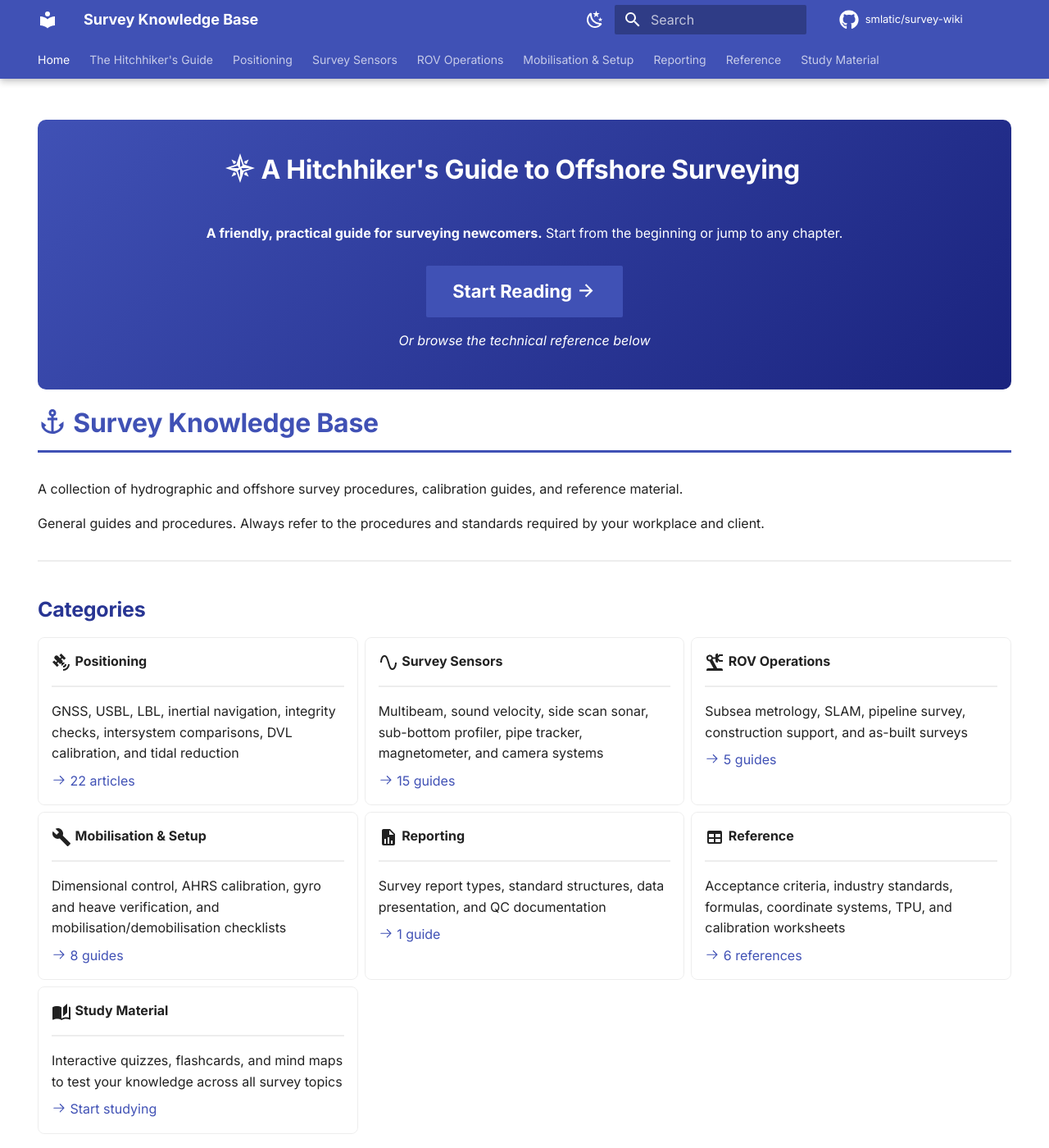
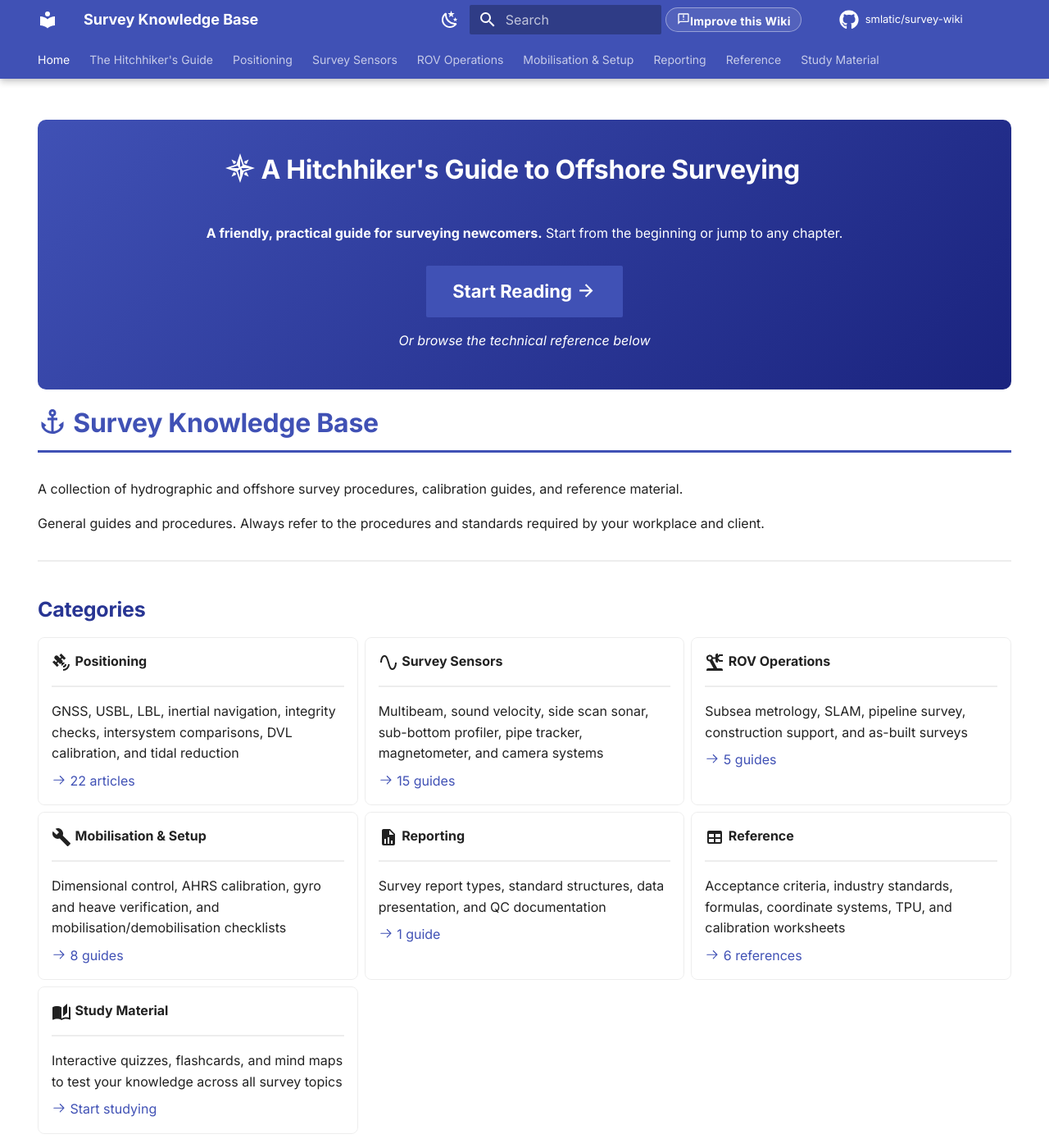
Before and after one commit to smlatic/survey-wiki, an MkDocs documentation site: the page built from docs/index.md, in a window 1280 px wide and 1400 px high. Shown: the whole window at 82% size. Built offline with MkDocs 1.6.1 and Material for MkDocs 9.7.7, drawn with Linux system fonts in a browser that asks for light colours; comment, search, counter and statistics services are not loaded.

Commit message:
feat: add 'Improve this Wiki' feedback button with Google Form modal
Header button opens a modal with embedded Google Form for visitors to
submit corrections, topic suggestions, and general feedback.

Co-Authored-By: Claude Opus 4.6 <noreply@anthropic.com>

```diff
--- /dev/null
+++ b/docs/javascripts/feedback.js
@@ -0,0 +1,85 @@
+(function () {
+  "use strict";
+
+  function createFeedbackButton() {
+    var nav = document.querySelector(".md-header__inner.md-grid");
+    if (!nav) return;
+
+    // Don't add if already exists
+    if (document.getElementById("feedback-btn")) return;
+
+    var btn = document.createElement("button");
+    btn.id = "feedback-btn";
+    btn.className = "md-header__button feedback-header-btn";
+    btn.setAttribute("aria-label", "Improve this Wiki");
+    btn.setAttribute("title", "Improve this Wiki");
+    btn.innerHTML =
+      '<svg viewBox="0 0 24 24" width="24" height="24" class="feedback-header-btn__icon">' +
+      '<path fill="currentColor" d="M20 2H4c-1.1 0-2 .9-2 2v18l4-4h14c1.1 0 2-.9 2-2V4c0-1.1-.9-2-2-2zm0 14H5.17L4 17.17V4h16v12zM11 5h2v5h-2zm0 7h2v2h-2z"/>' +
+      "</svg>" +
+      '<span class="feedback-header-btn__label">Improve this Wiki</span>';
+
+    // Insert before the repo source link or at the end
+    var source = nav.querySelector(".md-header__source");
+    if (source) {
+      nav.insertBefore(btn, source);
+    } else {
+      nav.appendChild(btn);
+    }
+
+    btn.addEventListener("click", openModal);
+  }
+
+  function openModal() {
+    var modal = document.getElementById("feedback-modal");
+    if (!modal) return;
+    modal.setAttribute("aria-hidden", "false");
+    document.body.style.overflow = "hidden";
+    var closeBtn = modal.querySelector(".feedback-modal__close");
+    if (closeBtn) closeBtn.focus();
+  }
+
+  function closeModal() {
+    var modal = document.getElementById("feedback-modal");
+    if (!modal) return;
+    modal.setAttribute("aria-hidden", "true");
+    document.body.style.overflow = "";
+  }
+
+  function initModal() {
+    var modal = document.getElementById("feedback-modal");
+    if (!modal) return;
+
+    // Close on overlay click or close button
+    modal.querySelectorAll("[data-close-modal]").forEach(function (el) {
+      el.addEventListener("click", closeModal);
+    });
+
+    // Close on Escape key
+    document.addEventListener("keydown", function (e) {
+      if (e.key === "Escape") closeModal();
+    });
+
+    // Stop clicks inside container from closing modal
+    var container = modal.querySelector(".feedback-modal__container");
+    if (container) {
+      container.addEventListener("click", function (e) {
+        e.stopPropagation();
+      });
+    }
+  }
+
+  function init() {
+    createFeedbackButton();
+    initModal();
+  }
+
+  // MkDocs Material instant loading support
+  if (typeof document$ !== "undefined") {
+    document$.subscribe(function () {
+      init();
+    });
+  } else {
+    document.addEventListener("DOMContentLoaded", init);
+  }
+})();
--- a/docs/stylesheets/extra.css
+++ b/docs/stylesheets/extra.css
@@ -315,3 +315,161 @@
 [data-md-color-scheme="slate"] .md-nav__link[href*="study-material"] {
   color: #9fa8da !important;
 }
+
+/* ===== Feedback Button & Modal ===== */
+
+/* Header button */
+.feedback-header-btn {
+  display: inline-flex;
+  align-items: center;
+  gap: 0.4em;
+  padding: 0.35em 0.9em;
+  margin: 0 0.4em;
+  border: 1.5px solid rgba(255, 255, 255, 0.4);
+  border-radius: 2em;
+  background: rgba(255, 255, 255, 0.1);
+  color: var(--md-primary-bg-color);
+  font-family: inherit;
+  font-size: 0.7rem;
+  font-weight: 600;
+  letter-spacing: 0.02em;
+  cursor: pointer;
+  transition: background 0.2s, border-color 0.2s;
+  white-space: nowrap;
+  line-height: 1;
+}
+
+.feedback-header-btn:hover {
+  background: rgba(255, 255, 255, 0.2);
+  border-color: rgba(255, 255, 255, 0.7);
+}
+
+.feedback-header-btn__icon {
+  width: 16px;
+  height: 16px;
+  flex-shrink: 0;
+}
+
+.feedback-header-btn__label {
+  display: inline;
+}
+
+/* Hide label text on small screens, keep icon */
+@media screen and (max-width: 76.25em) {
+  .feedback-header-btn__label {
+    display: none;
+  }
+  .feedback-header-btn {
+    padding: 0.4em;
+    border: none;
+    background: transparent;
+    margin: 0 0.1em;
+  }
+  .feedback-header-btn__icon {
+    width: 24px;
+    height: 24px;
+  }
+}
+
+/* Modal overlay */
+.feedback-modal {
+  position: fixed;
+  top: 0;
+  left: 0;
+  width: 100%;
+  height: 100%;
+  z-index: 200;
+  display: flex;
+  align-items: center;
+  justify-content: center;
+  visibility: visible;
+  opacity: 1;
+  transition: visibility 0.2s, opacity 0.2s;
+}
+
+.feedback-modal[aria-hidden="true"] {
+  visibility: hidden;
+  opacity: 0;
+  pointer-events: none;
+}
+
+.feedback-modal__overlay {
+  position: absolute;
+  top: 0;
+  left: 0;
+  width: 100%;
+  height: 100%;
+  background: rgba(0, 0, 0, 0.5);
+  backdrop-filter: blur(2px);
+}
+
+/* Modal container */
+.feedback-modal__container {
+  position: relative;
+  width: 90%;
+  max-width: 640px;
+  max-height: 85vh;
+  background: var(--md-default-bg-color);
+  border-radius: 12px;
+  box-shadow: 0 8px 32px rgba(0, 0, 0, 0.2);
+  display: flex;
+  flex-direction: column;
+  overflow: hidden;
+  z-index: 1;
+}
+
+.feedback-modal__header {
+  display: flex;
+  align-items: center;
+  justify-content: space-between;
+  padding: 1.2em 1.5em;
+  border-bottom: 1px solid var(--md-default-fg-color--lightest);
+}
+
+.feedback-modal__title {
+  margin: 0;
+  font-size: 1.2rem;
+  font-weight: 700;
+  color: var(--md-primary-fg-color);
+  border: none;
+  padding: 0;
+}
+
+.feedback-modal__close {
+  display: flex;
+  align-items: center;
+  justify-content: center;
+  width: 32px;
+  height: 32px;
+  padding: 0;
+  border: none;
+  border-radius: 50%;
+  background: transparent;
+  color: var(--md-default-fg-color--light);
+  cursor: pointer;
+  transition: background 0.15s, color 0.15s;
+}
+
+.feedback-modal__close:hover {
+  background: var(--md-default-fg-color--lightest);
+  color: var(--md-default-fg-color);
+}
+
+.feedback-modal__body {
+  padding: 1em 1.5em 1.5em;
+  overflow-y: auto;
+  flex: 1;
+}
+
+.feedback-modal__description {
+  margin: 0 0 1em;
+  font-size: 0.85rem;
+  color: var(--md-default-fg-color--light);
+}
+
+.feedback-modal__iframe {
+  width: 100%;
+  min-height: 500px;
+  border: none;
+  border-radius: 8px;
+}
--- a/mkdocs.yml
+++ b/mkdocs.yml
@@ -6,6 +6,7 @@ repo_name: smlatic/survey-wiki
 
 theme:
   name: material
+  custom_dir: overrides
   palette:
     - scheme: default
       primary: indigo
@@ -223,3 +224,4 @@ extra_javascript:
   - javascripts/mathjax.js
   - https://unpkg.com/mathjax@3/es5/tex-mml-chtml.js
   - javascripts/study-material.js
+  - javascripts/feedback.js
--- /dev/null
+++ b/overrides/main.html
@@ -0,0 +1,34 @@
+{% extends "base.html" %}
+
+{% block content %}
+  {{ super() }}
+
+  <!-- Feedback Modal -->
+  <div id="feedback-modal" class="feedback-modal" aria-hidden="true">
+    <div class="feedback-modal__overlay" tabindex="-1" data-close-modal></div>
+    <div class="feedback-modal__container" role="dialog" aria-modal="true" aria-labelledby="feedback-modal-title">
+      <div class="feedback-modal__header">
+        <h2 id="feedback-modal-title" class="feedback-modal__title">Improve this Wiki</h2>
+        <button class="feedback-modal__close" aria-label="Close" data-close-modal>
+          <svg viewBox="0 0 24 24" width="24" height="24">
+            <path fill="currentColor" d="M19 6.41L17.59 5 12 10.59 6.41 5 5 6.41 10.59 12 5 17.59 6.41 19 12 13.41 17.59 19 19 17.59 13.41 12z"/>
+          </svg>
+        </button>
+      </div>
+      <div class="feedback-modal__body">
+        <p class="feedback-modal__description">
+          Spotted an error? Have a topic suggestion? Any feedback is welcome.
+        </p>
+        <iframe
+          id="feedback-form-iframe"
+          src="https://docs.google.com/forms/d/e/1FAIpQLSefqK85bMV_5AVWXC3JKMwsmYt8VDWm8t0LMVo3tjtQb498bg/viewform?embedded=true"
+          class="feedback-modal__iframe"
+          frameborder="0"
+          marginheight="0"
+          marginwidth="0"
+          title="Feedback form"
+        >Loading...</iframe>
+      </div>
+    </div>
+  </div>
+{% endblock %}
```
